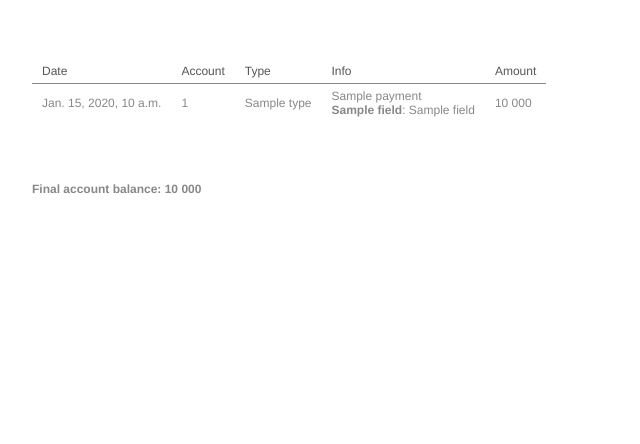
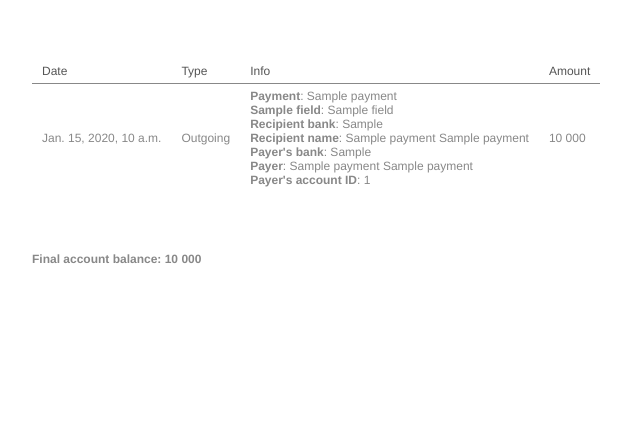
Before and after one commit to Eugeny/ebank-client, a Django app: template templates/main/reports/report.html in a window 1280 px wide. Shown: the part 356-800 px from the top of the page, without its empty margins (0-640 px from the left). Run offline with Django 3.2, Linux system fonts and the light colour scheme; the template is opened without the code that fills it: most values are stand-ins (such as "Sample title", 1, 10 or a date in 2020); parts of the project's set-up code (start-up, migrations or seed data) failed here and were passed over.

Commit message:
updated report template

```diff
--- a/templates/main/reports/report.html
+++ b/templates/main/reports/report.html
@@ -68,7 +68,6 @@
         <table class="table">
             <tr>
                 <th>{% trans "Date" %}</th>
-                <th>{% trans "Account" %}</th>
                 <th>{% trans "Type" %}</th>
                 <th>{% trans "Info" %}</th>
                 <th>{% trans "Amount" %}</th>
@@ -76,16 +75,54 @@
             {% for payment in payments %}
                 <tr>
                     <td>{{ payment.processedAt  }}</td>
-                    <td>{{ payment.giverAccountId }}</td>
-                    <td>{{ payment.type }}</td>
                     <td>
-                        {{ payment.paymentInfo.payment }}
+                        {% if payment.type == 'erip' %}
+                            ERIP
+                        {% else %}
+                            {% if payment.giverAccountId != account.id %}
+                                Incoming
+                            {% else %}
+                                Outgoing
+                            {% endif %}
+                        {% endif %}
+                    </td>
+                    <td>
+                        {% if payment.paymentInfo.payment %}
+                            <div>
+                                <strong>{% trans "Payment" %}</strong>: {{payment.paymentInfo.payment}}
+                            </div>
+                        {% endif %}
                         {% if payment.paymentInfo.fields %}
                             {% for k,v in payment.paymentInfo.fields.items %}
                                 <div>
                                     <strong>{{k}}</strong>: {{v}}
                                 </div>
                             {% endfor %}
+                        {% endif %}
+                        {% if payment.paymentInfo.recipientBank %}
+                            <div>
+                                <strong>{% trans "Recipient bank" %}</strong>: {{payment.paymentInfo.recipientBank}}
+                            </div>
+                        {% endif %}
+                        {% if payment.recipientLastName %}
+                            <div>
+                                <strong>{% trans "Recipient name" %}</strong>: {{payment.recipientFirstName}} {{payment.recipientLastName}}
+                            </div>
+                        {% endif %}
+                        {% if payment.giverBank %}
+                            <div>
+                                <strong>{% trans "Payer's bank" %}</strong>: {{payment.giverBank}}
+                            </div>
+                        {% endif %}
+                        {% if payment.giverLastName %}
+                            <div>
+                                <strong>{% trans "Payer" %}</strong>: {{payment.giverFirstName}} {{payment.giverLastName}}
+                            </div>
+                        {% endif %}
+                        {% if payment.giverAccountId %}
+                            <div>
+                                <strong>{% trans "Payer's account ID" %}</strong>: {{payment.giverAccountId}}
+                            </div>
                         {% endif %}
                     </td>
                     <td>
```
Also changed, not shown: static/main/scripts/app/accounts/account/views/accountModal.html (+5 -5 lines).
